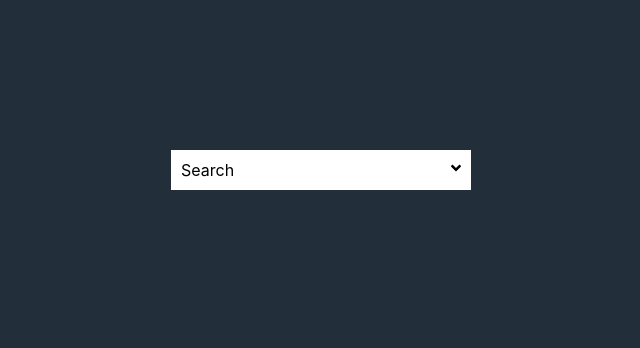
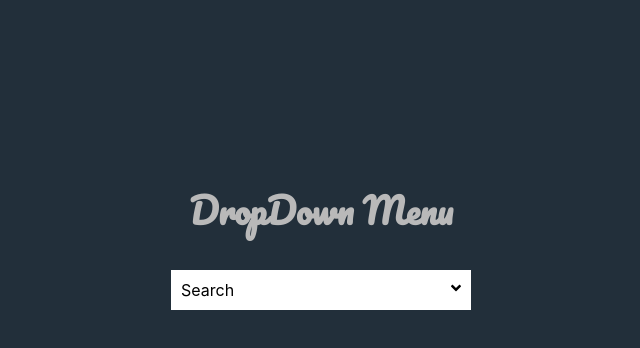
Before and after one commit to panditaditi07/search-input-field, a React (Create React App) app: page / in a window 1280 px wide. Shown: the top 348 px of the page, without its empty margins (319-959 px from the left). Built offline with nearby package versions, Linux system fonts and the light colour scheme.

Commit message:
added some styling and heading to the dropdown menu

```diff
--- a/public/index.html
+++ b/public/index.html
@@ -11,9 +11,10 @@
     />
     <link rel="preconnect" href="https://fonts.gstatic.com" />
     <link
-      href="https://fonts.googleapis.com/css2?family=Josefin+Sans:wght@300&display=swap"
+      href="https://fonts.googleapis.com/css2?family=Pacifico&display=swap"
       rel="stylesheet"
     />
+
     <link rel="apple-touch-icon" href="%PUBLIC_URL%/logo192.png" />
     <!--
       manifest.json provides metadata used when your web app is installed on a
--- a/src/components/DropDown/dropDown.jsx
+++ b/src/components/DropDown/dropDown.jsx
@@ -16,6 +16,11 @@ class DropDown extends Component {
   getResult = (result) => {
     this.setState({ resultList: [...result] });
   };
+  /**
+   *
+   * @param {option}
+   * stores array of Objects of the selected option
+   */
   addToList = (option) => {
     const { OptionList } = this.state;
     const { getList } = this.props;
@@ -29,21 +34,36 @@ class DropDown extends Component {
     }
     getList(OptionList);
   };
+
+  /**
+   * arrow angle is changed
+   */
   toggle = () => {
     this.setState({ showList: !this.state.showList });
   };
+  /**
+   *
+   * @param {option}
+   * stores the selected option
+   */
   getListData = (option) => {
     this.setState({ selectOption: option });
   };
-
+  /**
+   *
+   * @param {option}
+   * checks wheather the option is selected
+   */
   isSelected = (option) => {
     const { showKey } = this.props;
     return this.state.OptionList.some(
       (options) => options[showKey] === option[showKey]
     );
   };
+  /**
+   * returns dropdown list
+   */
   render() {
-    console.log(this.state.OptionList);
     const { showList, resultList, OptionList } = this.state;
     const { placeholder, data, searchList, showKey } = this.props;
     const list = resultList.length ? resultList : data;
@@ -51,7 +71,9 @@ class DropDown extends Component {
       ? OptionList[0][showKey]
       : placeholder;
     return (
+      <>
         <div className={styles["dropdown-div"]}>
+          <h2 className={styles["heading"]}>DropDown Menu</h2>
           <div className={styles["dropdown-button"]}>
             <p className={styles["button-heading"]}>{selectedoption}</p>
             <FontAwesomeIcon
@@ -94,6 +116,7 @@ class DropDown extends Component {
             </div>
           )}
         </div>
+      </>
     );
   }
 }
--- a/src/components/DropDown/dropDown.module.scss
+++ b/src/components/DropDown/dropDown.module.scss
@@ -1,3 +1,8 @@
+.heading {
+  font-family: "Pacifico", cursive;
+  font-size: 35px;
+  color: #b9b9b9;
+}
 .dropdown-div {
   display: flex;
   justify-content: center;
@@ -35,7 +40,7 @@
   width: 100%;
 }
 .lists {
-  background-color: white;
+  background-color: rgb(255, 255, 255);
   width: 100%;
   height: 100%;
 }
@@ -52,7 +57,8 @@
 }
 
 .selected {
-  background-color: #77aeca;
+  background-color: #2383b3;
+  color: white;
 }
 .list-button:hover {
   background: #add8e6;
```
Lines whose indentation alone changed are shown as unchanged.
